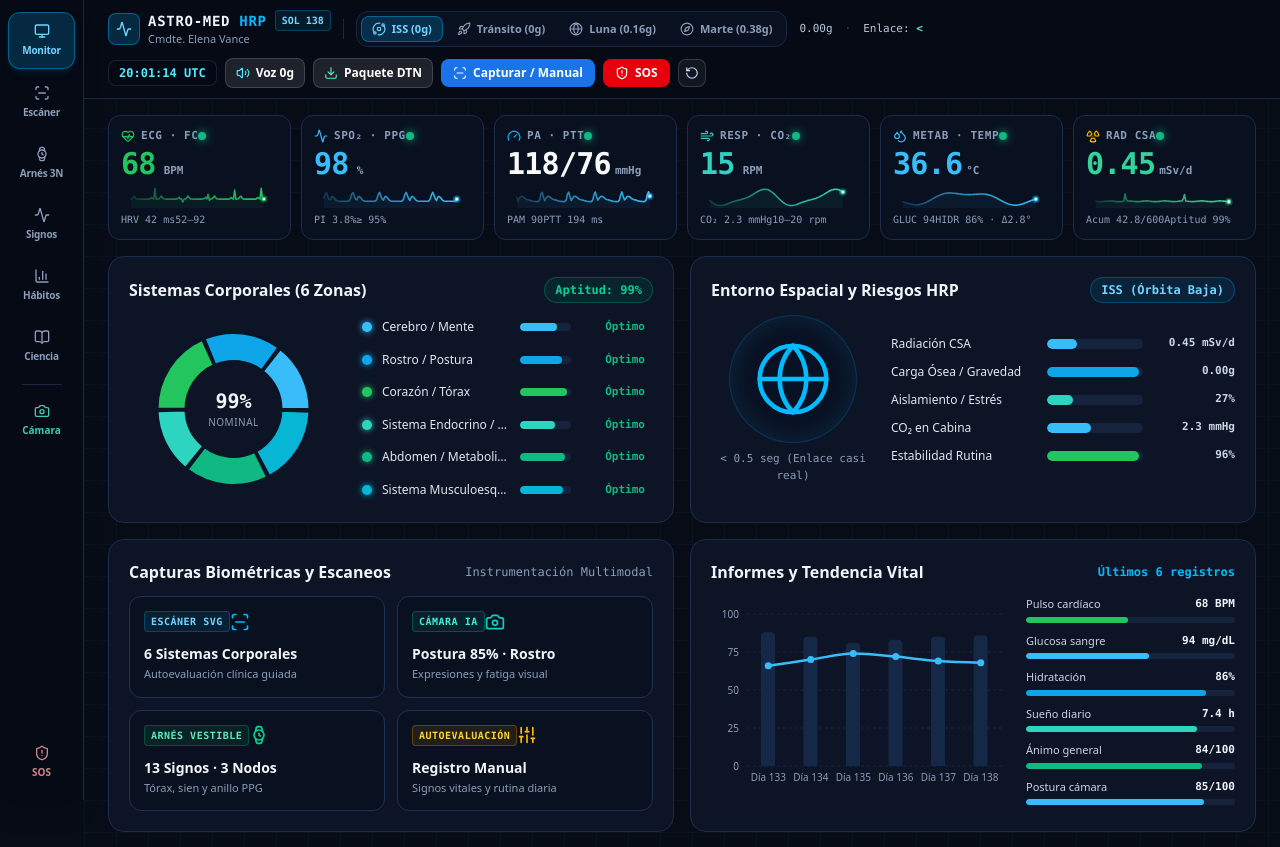
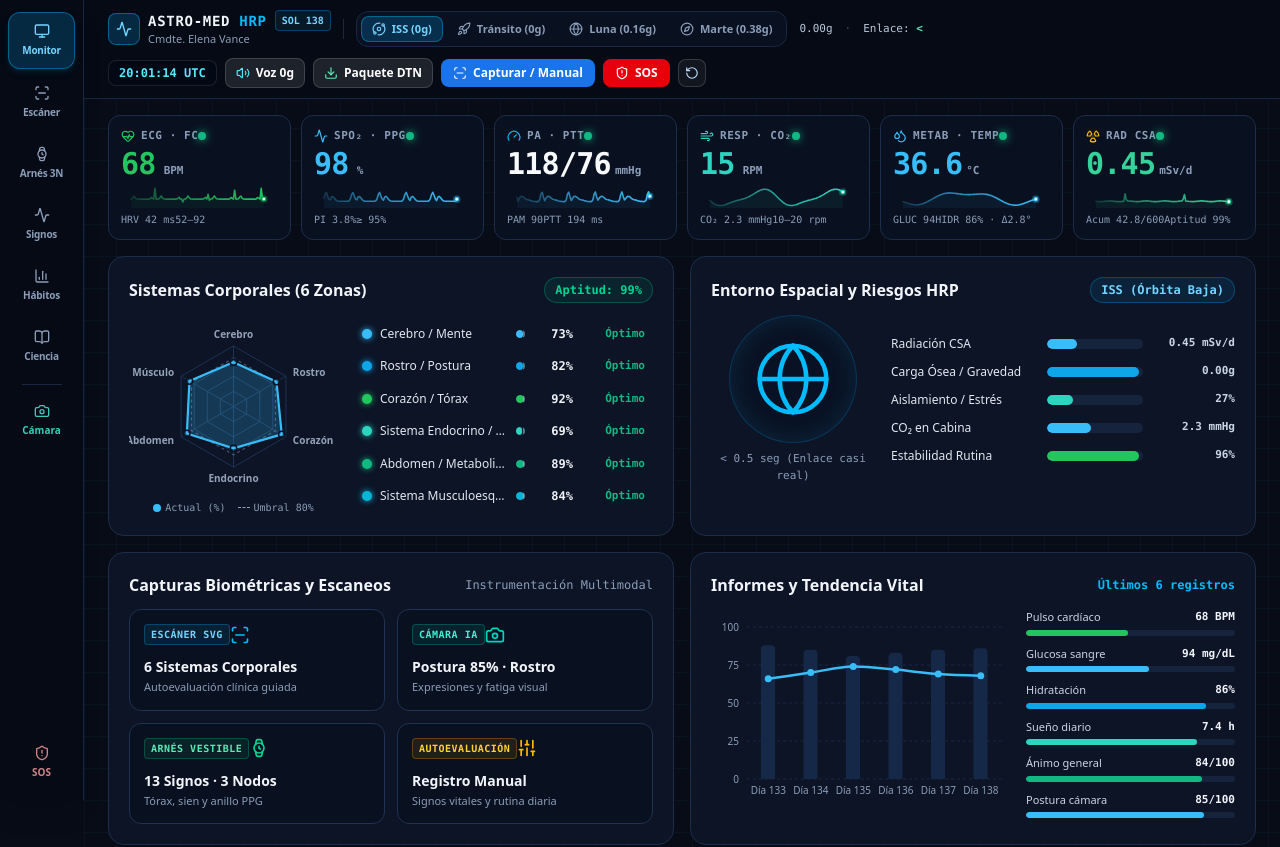
Before and after one commit to oluvalero-ui/astro-health-monitor, a Next.js app: page / in a window 1280 px wide. Shown: the top 847 px of the page. Built offline with nearby package versions, Linux system fonts and the light colour scheme.

Commit message:
feat(overview): replace 6-zone donut chart with hexagonal biometric radar and exact percentages

```diff
--- a/src/components/OverviewBentoGrid.tsx
+++ b/src/components/OverviewBentoGrid.tsx
@@ -4,11 +4,13 @@ import React, { useSyncExternalStore } from "react";
 import {
   Bar,
   CartesianGrid,
-  Cell,
   ComposedChart,
   Line,
-  Pie,
-  PieChart,
+  PolarAngleAxis,
+  PolarGrid,
+  PolarRadiusAxis,
+  Radar,
+  RadarChart,
   ResponsiveContainer,
   Tooltip,
   XAxis,
@@ -78,6 +80,15 @@ const ZONE_LIST: SystemZoneId[] = [
   "musculo",
 ];
 
+const ZONE_RADAR_LABELS: Record<SystemZoneId, string> = {
+  cerebro: "Cerebro",
+  rostro: "Rostro",
+  corazon: "Corazón",
+  endocrino: "Endocrino",
+  abdomen: "Abdomen",
+  musculo: "Músculo",
+};
+
 function getZoneScore(zone: SystemZoneId, b: BiomarkerData): number {
   switch (zone) {
     case "cerebro":
@@ -124,7 +135,9 @@ export default function OverviewBentoGrid({
   const donutData = ZONE_LIST.map((id) => ({
     id,
     name: SYSTEM_DIAGNOSTIC_GUIDES[id].name,
+    shortLabel: ZONE_RADAR_LABELS[id],
     value: getZoneScore(id, b),
+    baseline: 80,
     status: zoneStatuses[id],
     color:
       zoneStatuses[id] === "critical"
@@ -133,6 +146,14 @@ export default function OverviewBentoGrid({
         ? STATUS_HEX.warning
         : ZONE_PALETTE[id],
   }));
+
+  const hasCriticalZone = donutData.some((z) => z.status === "critical");
+  const hasWarningZone = donutData.some((z) => z.status === "warning");
+  const radarPolygonColor = hasCriticalZone
+    ? "#ef4444"
+    : hasWarningZone
+    ? "#f59e0b"
+    : "#38bdf8";
 
   const hazardBars = [
     {
@@ -194,28 +215,52 @@ export default function OverviewBentoGrid({
         </div>
 
         <div className="grid grid-cols-1 items-center gap-4 sm:grid-cols-12">
-          <div className="relative flex h-[180px] items-center justify-center sm:col-span-5">
+          <div className="relative flex h-[200px] flex-col items-center justify-center sm:col-span-5">
             {mounted ? (
               <ResponsiveContainer width="100%" height="100%">
-                <PieChart>
-                  <Pie
-                    data={donutData}
+                <RadarChart
+                  cx="50%"
+                  cy="50%"
+                  outerRadius="70%"
+                  data={donutData}
+                >
+                  <PolarGrid gridType="polygon" stroke="#1d3254" />
+                  <PolarAngleAxis
+                    dataKey="shortLabel"
+                    tick={{ fill: "#94a3b8", fontSize: 10, fontWeight: 600 }}
+                  />
+                  <PolarRadiusAxis
+                    angle={30}
+                    domain={[0, 100]}
+                    tick={false}
+                    axisLine={false}
+                  />
+                  {/* Umbral Nominal NASA (80%) */}
+                  <Radar
+                    name="Umbral NASA"
+                    dataKey="baseline"
+                    stroke="#475569"
+                    strokeWidth={1.2}
+                    strokeDasharray="3 3"
+                    fill="none"
+                  />
+                  {/* Estado Biométrico Actual (%) */}
+                  <Radar
+                    name="Integridad Sistema"
                     dataKey="value"
-                    nameKey="name"
-                    cx="50%"
-                    cy="50%"
-                    innerRadius={48}
-                    outerRadius={76}
-                    paddingAngle={2}
-                    stroke="#0c1426"
-                    strokeWidth={2}
-                  >
-                    {donutData.map((entry) => (
-                      <Cell key={entry.id} fill={entry.color} />
-                    ))}
-                  </Pie>
+                    stroke={radarPolygonColor}
+                    strokeWidth={2.2}
+                    fill={radarPolygonColor}
+                    fillOpacity={0.22}
+                    dot={{
+                      r: 3.2,
+                      fill: radarPolygonColor,
+                      stroke: "#0c1426",
+                      strokeWidth: 1.5,
+                    }}
+                  />
                   <Tooltip
-                    formatter={(val, name) => [`${val}% salud`, String(name)]}
+                    formatter={(val, name) => [`${val}%`, String(name)]}
                     contentStyle={{
                       backgroundColor: "#081020",
                       borderColor: "#1e3254",
@@ -224,17 +269,22 @@ export default function OverviewBentoGrid({
                       color: "#f1f5f9",
                     }}
                   />
-                </PieChart>
+                </RadarChart>
               </ResponsiveContainer>
             ) : (
-              <div className="h-36 w-36 rounded-full border-[14px] border-sky-900/40" />
+              <div className="h-36 w-36 rounded-full border-2 border-sky-900/40" />
             )}
-            <div className="pointer-events-none absolute inset-0 flex flex-col items-center justify-center">
-              <span className="font-mono-hud text-xl font-bold text-slate-100">
-                {readinessScore}%
+            <div className="mt-0.5 flex items-center gap-3 font-mono-hud text-[10px] text-slate-400">
+              <span className="flex items-center gap-1">
+                <span
+                  className="h-2 w-2 rounded-full"
+                  style={{ backgroundColor: radarPolygonColor }}
+                />
+                Actual (%)
               </span>
-              <span className="text-[10px] font-medium uppercase tracking-wider text-slate-400">
-                Nominal
+              <span className="flex items-center gap-1">
+                <span className="h-0.5 w-3 border-t border-dashed border-slate-400" />
+                Umbral 80%
               </span>
             </div>
           </div>
@@ -245,7 +295,7 @@ export default function OverviewBentoGrid({
                 key={item.id}
                 type="button"
                 onClick={() => onSelectZoneAndScroll(item.id)}
-                className="flex w-full cursor-pointer items-center gap-2.5 rounded-lg px-2 py-1 text-left transition hover:bg-[#13203a]"
+                className="flex w-full cursor-pointer items-center gap-2 rounded-lg px-2 py-1 text-left transition hover:bg-[#13203a]"
               >
                 <span
                   className="h-2.5 w-2.5 shrink-0 rounded-full"
@@ -254,10 +304,10 @@ export default function OverviewBentoGrid({
                     boxShadow: `0 0 6px ${item.color}`,
                   }}
                 />
-                <span className="w-32 truncate text-xs font-medium text-slate-200">
+                <span className="w-28 truncate text-xs font-medium text-slate-200 sm:w-32">
                   {item.name}
                 </span>
-                <div className="h-2 flex-1 overflow-hidden rounded-full bg-[#15233d]">
+                <div className="relative h-2 flex-1 overflow-hidden rounded-full bg-[#15233d]">
                   <div
                     className="h-full rounded-full transition-all duration-500"
                     style={{
@@ -265,7 +315,15 @@ export default function OverviewBentoGrid({
                       backgroundColor: item.color,
                     }}
                   />
+                  {/* Marca de umbral 80% */}
+                  <span
+                    className="pointer-events-none absolute top-0 bottom-0 w-[1.5px] bg-slate-300/45"
+                    style={{ left: "80%" }}
+                  />
                 </div>
+                <span className="w-10 text-right font-mono-hud text-xs font-bold text-slate-100">
+                  {item.value}%
+                </span>
                 <span
                   className="w-16 text-right font-mono-hud text-[11px] font-semibold"
                   style={{ color: STATUS_HEX[item.status] }}
```
